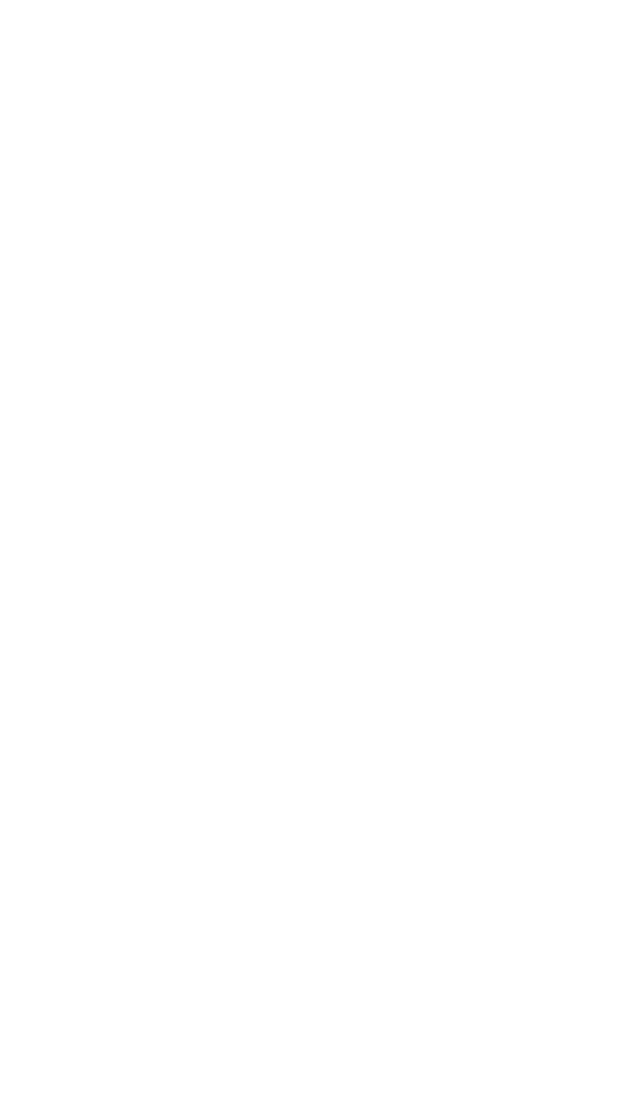
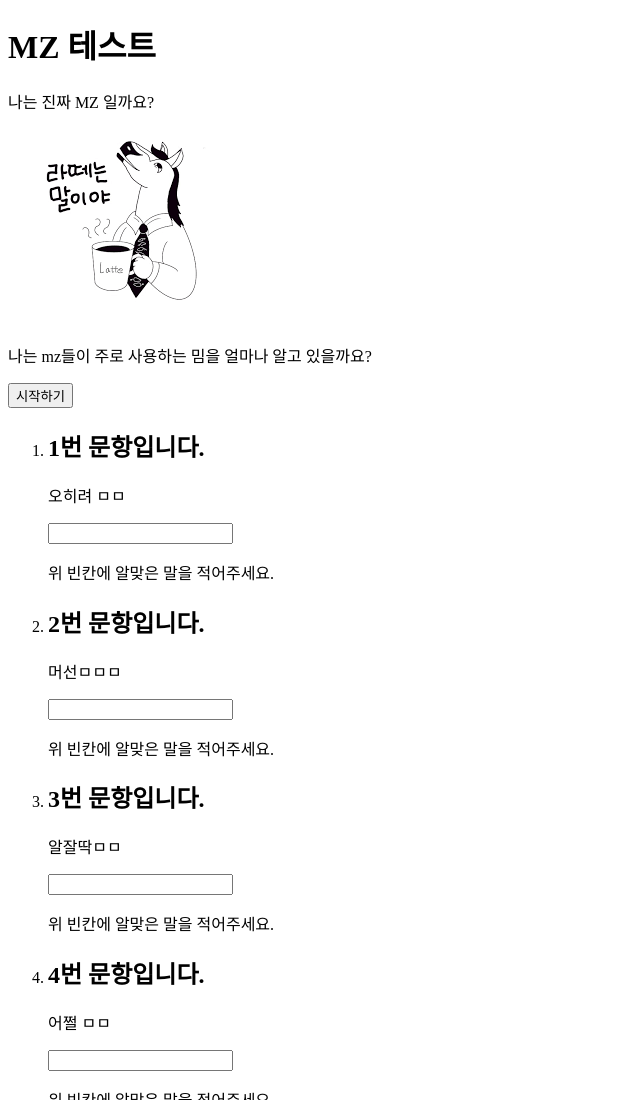
Before and after one commit to kyungkyuBae/mzquiz, a plain HTML site: page index.html in a window 1280 px wide. Shown: the top 1100 px of the page, without its empty margins (0-640 px from the left). Before the commit the page ends 800 px from the top, so only its background shows below. Drawn offline with Linux system fonts and the light colour scheme.

Commit message:
HTML : Add header , main_home main_quiz

```diff
--- a/index.html
+++ b/index.html
@@ -10,7 +10,82 @@
     <link href="https://fonts.googleapis.com/css2?family=Open+Sans:wght@400;600;700&display=swap" rel="stylesheet">
 </head>
 <body>
+    <header class="quiz__header">
+        <h1 class="quiz__header__title">MZ 테스트</h1>
+        <p class="quiz__header__desc">나는 진짜 MZ 일까요?</p>
+    </header>
+<main class="quiz__main">
+    <section class="quiz__home">
+        <img class="quiz__home__img" src="./img/horse.png" alt="latte's horse">
+        <p class="quiz__home__desc">나는 mz들이 주로 사용하는 밈을 얼마나 알고 있을까요?</p>
+        <button class="quiz__home__button" type="button">시작하기</button>
+    </section class="quiz__home">
+    <ol class="quiz__list">
+        <li class="quiz__item">
+            <h2 class="quiz__item__title">1번 문항입니다.</h2>
+            <p class="quiz__item__quiz">오히려 ㅁㅁ</p>
+            <input class="quiz__item__input" type="text">
+            <p class="quiz__item__desc">위 빈칸에 알맞은 말을 적어주세요.</p>
+        </li>
+        <li class="quiz__item">
+            <h2 class="quiz__item__title">2번 문항입니다.</h2>
+            <p class="quiz__item__quiz">머선ㅁㅁㅁ</p>
+            <input class="quiz__item__input" type="text">
+            <p class="quiz__item__desc">위 빈칸에 알맞은 말을 적어주세요.</p>
+        </li>
+        <li class="quiz__item">
+            <h2 class="quiz__item__title">3번 문항입니다.</h2>
+            <p class="quiz__item__quiz">알잘딱ㅁㅁ</p>
+            <input class="quiz__item__input" type="text">
+            <p class="quiz__item__desc">위 빈칸에 알맞은 말을 적어주세요.</p>
+        </li>
+        <li class="quiz__item">
+            <h2 class="quiz__item__title">4번 문항입니다.</h2>
+            <p class="quiz__item__quiz">어쩔 ㅁㅁ</p>
+            <input class="quiz__item__input" type="text">
+            <p class="quiz__item__desc">위 빈칸에 알맞은 말을 적어주세요.</p>
+        </li>
+        <li class="quiz__item">
+            <h2 class="quiz__item__title">5번 문항입니다.</h2>
+            <p class="quiz__item__quiz">저메추</p>
+            <input class="quiz__item__input" type="text">
+            <p class="quiz__item__desc">위 단어의 의미는?</p>
+        </li>
+        <li class="quiz__item">
+            <h2 class="quiz__item__title">6번 문항입니다.</h2>
+            <p class="quiz__item__quiz">700</p>
+            <input class="quiz__item__input" type="text">
+            <p class="quiz__item__desc">위 단어의 의미는?</p>
+        </li>
+        <li class="quiz__item">
+            <h2 class="quiz__item__title">7번 문항입니다.</h2>
+            <p class="quiz__item__quiz">(화날때) ㅁ받네</p>
+            <input class="quiz__item__input" type="text">
+            <p class="quiz__item__desc">위 빈칸에 알맞은 말을 적어주세요.</p>
+        </li>
+        <li class="quiz__item">
+            <h2 class="quiz__item__title">8번 문항입니다.</h2>
+            <p class="quiz__item__quiz">좋댓ㅁㅁ</p>
+            <input class="quiz__item__input" type="text">
+            <p class="quiz__item__desc">위 빈칸에 알맞은 말을 적어주세요.</p>
+        </li>
+        <li class="quiz__item">
+            <h2 class="quiz__item__title">9번 문항입니다.</h2>
+            <p class="quiz__item__quiz">억텐</p>
+            <input class="quiz__item__input" type="text">
+            <p class="quiz__item__desc">위 단어의 줄이지 않은 말은?</p>
+        </li>
+        <li class="quiz__item">
+            <h2 class="quiz__item__title">10번 문항입니다.</h2>
+            <p class="quiz__item__quiz">당모치</p>
+            <input class="quiz__item__input" type="text">
+            <p class="quiz__item__desc">위 단어의 줄이지 않은 말은?</p>
+        </li>
 
+    </ol>
+    <button>다음</button>
+
+</main>
 
 </body>
 </html>
```
